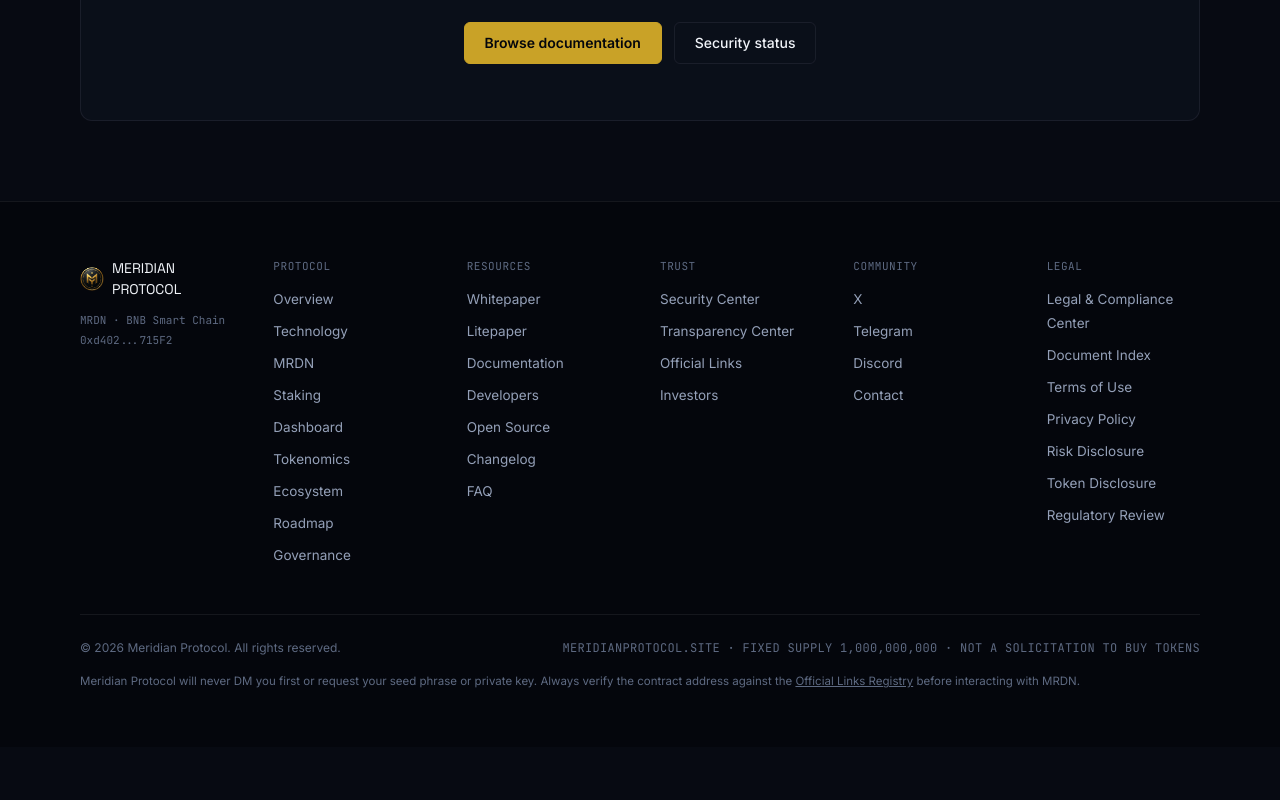
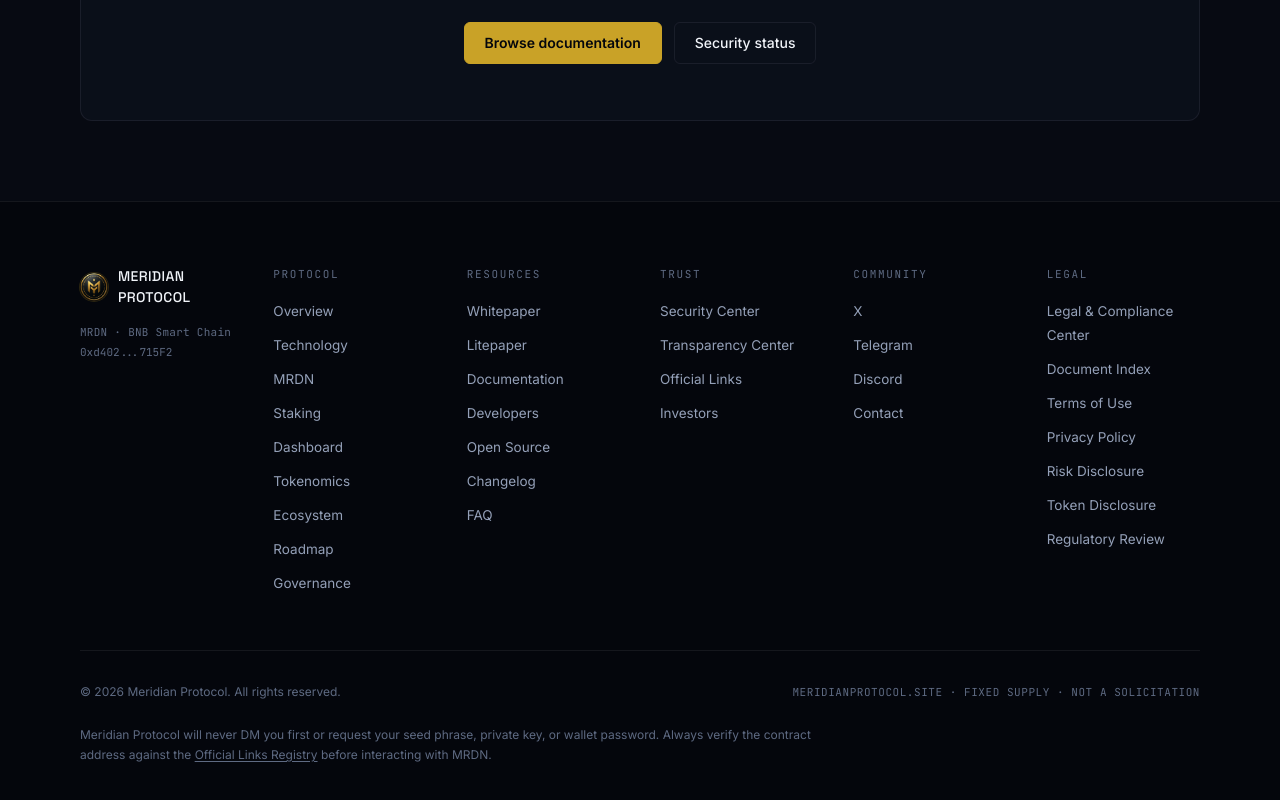
Before and after one commit to AuthorFarhanFaiz/MeridianProtocol-OfficialWebsite, a React (Vite) app: page / in a window 1280 px wide. Shown: the part 2316-3116 px from the top of the page. Before the commit the page ends 3063 px from the top, so only its background shows below. Built offline with nearby package versions, Linux system fonts and the light colour scheme.

Commit message:
Update Footer.tsx

```diff
--- a/src/components/Footer.tsx
+++ b/src/components/Footer.tsx
@@ -3,11 +3,19 @@ import { TOKEN_CONFIG, SITE_CONFIG } from "@/data/token";
 import { FOOTER_NAV } from "@/data/nav";
 import { truncateAddress } from "@/lib/format";
 
-function FooterColumn({ title, links }: { title: string; links: { label: string; href: string }[] }) {
+function FooterColumn({
+  title,
+  links,
+}: {
+  title: string;
+  links: { label: string; href: string }[];
+}) {
   return (
     <div>
-      <h3 className="mb-3 font-mono text-[11px] uppercase tracking-wider text-ink-faint">{title}</h3>
-      <ul className="space-y-2">
+      <h3 className="mb-4 font-mono text-[11px] uppercase tracking-[0.15em] text-ink-faint">
+        {title}
+      </h3>
+      <ul className="space-y-2.5">
         {links.map((l) => (
           <li key={l.href}>
             {l.href.startsWith("http") ? (
@@ -15,12 +23,15 @@ function FooterColumn({ title, links }: { title: string; links: { label: string;
                 href={l.href}
                 target="_blank"
                 rel="noopener noreferrer"
-                className="text-[13.5px] text-ink-dim hover:text-ink transition-colors"
+                className="text-[13.5px] text-ink-dim transition-colors duration-300 hover:text-ink"
               >
                 {l.label}
               </a>
             ) : (
-              <Link to={l.href} className="text-[13.5px] text-ink-dim hover:text-ink transition-colors">
+              <Link
+                to={l.href}
+                className="text-[13.5px] text-ink-dim transition-colors duration-300 hover:text-ink"
+              >
                 {l.label}
               </Link>
             )}
@@ -34,20 +45,32 @@ function FooterColumn({ title, links }: { title: string; links: { label: string;
 export default function Footer() {
   return (
     <footer className="border-t border-surface-border bg-base-deep">
-      <div className="container-page py-14">
+      <div className="container-page py-16">
         <div className="grid grid-cols-2 gap-10 sm:grid-cols-3 lg:grid-cols-6">
-          <div className="col-span-2 lg:col-span-1">
-            <div className="flex items-center gap-2">
-              <img src="/favicon/token-icon.png" alt="" className="h-6 w-6 rounded-full" />
-              <span className="font-display text-[14px] text-ink">MERIDIAN PROTOCOL</span>
+          {/* Brand Column */}
+          <div className="col-span-2 sm:col-span-3 lg:col-span-1">
+            <div className="flex items-center gap-2.5">
+              <img
+                src="/favicon/token-icon.png"
+                alt="Meridian Protocol"
+                className="h-7 w-7 rounded-full ring-1 ring-line/20"
+              />
+              <span className="font-display text-[14px] font-medium tracking-wide text-ink">
+                MERIDIAN PROTOCOL
+              </span>
             </div>
-            <p className="mt-3 font-mono text-[11px] text-ink-faint">
+
+            <p className="mt-4 font-mono text-[11px] tracking-wide text-ink-faint">
               {TOKEN_CONFIG.symbol} · {TOKEN_CONFIG.chain}
             </p>
-            <p className="mt-1 break-all font-mono text-[11px] text-ink-faint" title={TOKEN_CONFIG.contractAddress}>
+            <p
+              className="mt-1 break-all font-mono text-[11px] text-ink-faint"
+              title={TOKEN_CONFIG.contractAddress}
+            >
               {truncateAddress(TOKEN_CONFIG.contractAddress)}
             </p>
           </div>
+
           <FooterColumn title="Protocol" links={FOOTER_NAV.protocol} />
           <FooterColumn title="Resources" links={FOOTER_NAV.resources} />
           <FooterColumn title="Trust" links={FOOTER_NAV.trust} />
@@ -55,15 +78,23 @@ export default function Footer() {
           <FooterColumn title="Legal" links={FOOTER_NAV.legal} />
         </div>
 
-        <div className="mt-12 flex flex-col gap-3 border-t border-surface-border pt-6 text-[12px] text-ink-faint sm:flex-row sm:items-center sm:justify-between">
+        {/* Bottom Bar */}
+        <div className="mt-14 flex flex-col gap-4 border-t border-surface-border pt-8 text-[12px] text-ink-faint sm:flex-row sm:items-center sm:justify-between">
           <p>© {new Date().getFullYear()} Meridian Protocol. All rights reserved.</p>
-          <p className="font-mono uppercase tracking-wide">
-            {SITE_CONFIG.domain} · Fixed Supply {TOKEN_CONFIG.totalSupply} · Not a solicitation to buy tokens
+          <p className="font-mono text-[11px] uppercase tracking-wider">
+            {SITE_CONFIG.domain} · Fixed Supply · Not a solicitation
           </p>
         </div>
-        <p className="mt-4 text-center text-[11.5px] text-ink-faint sm:text-left">
-          Meridian Protocol will never DM you first or request your seed phrase or private key. Always verify the contract address against the{" "}
-          <Link to="/official-links" className="underline hover:text-ink">
+
+        {/* Security Notice */}
+        <p className="mt-6 max-w-3xl text-[12px] leading-relaxed text-ink-faint">
+          Meridian Protocol will never DM you first or request your seed phrase,
+          private key, or wallet password. Always verify the contract address
+          against the{" "}
+          <Link
+            to="/official-links"
+            className="underline underline-offset-2 transition-colors hover:text-ink"
+          >
             Official Links Registry
           </Link>{" "}
           before interacting with MRDN.
```
